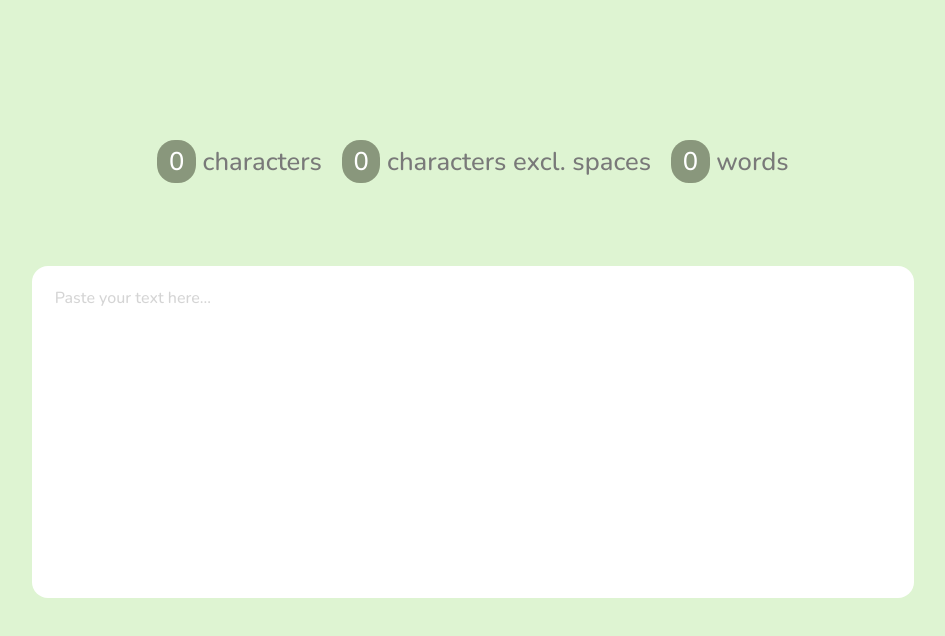
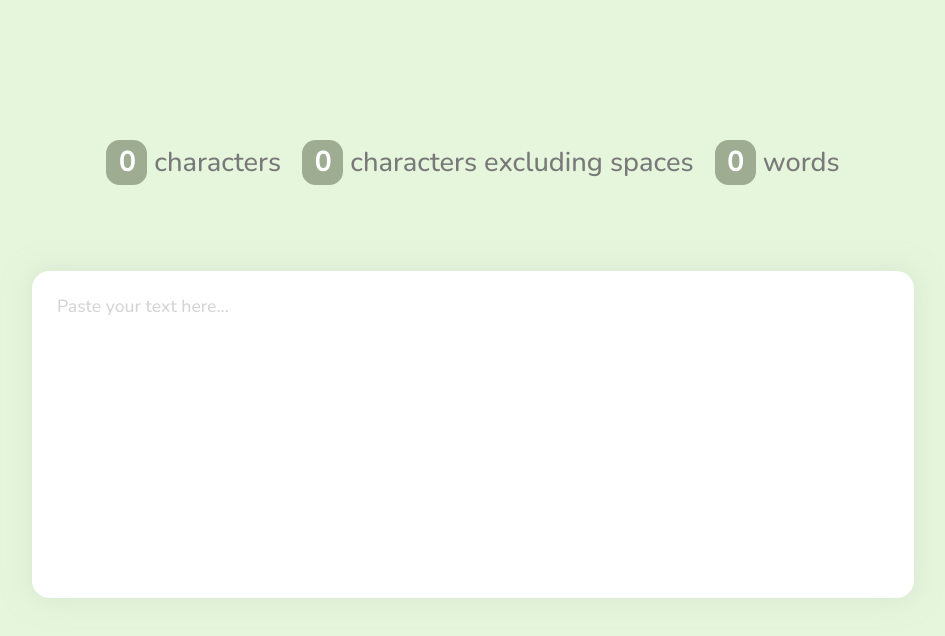
Before and after one commit to sanderbell/so-many-chars, a Vue app: page / in a window 1280 px wide. Shown: the top 636 px of the page, without its empty margins (167-1112 px from the left). Built offline with nearby package versions, Linux system fonts and the light colour scheme.

Commit message:
More Style Tweaks

```diff
--- a/src/components/TextCounter.vue
+++ b/src/components/TextCounter.vue
@@ -5,7 +5,7 @@
         }} &nbsp;
         <span class="digit">{{ text.replace(/[\s\n]/g, '').length }}</span>
         {{ text.replace(/[\s\n]/g, '').length === 1 ? 'character' : 'characters'
-        }} excl. spaces &nbsp;
+        }} excluding spaces &nbsp;
         <span class="digit">{{ text.split(/[\p{L}0-9_-]+/u).length - 1 }}</span>
         {{ (text.split(/[\p{L}0-9_-]+/u).length - 1 === 1) ? 'word' : 'words' }}
     </p>
@@ -40,7 +40,7 @@ html {
 
 body {
     align-items: center;
-    background-color: #def4d2;
+    background-color: #def4d2c5;
     color: #797979;
     display: flex;
     height: 100%;
@@ -69,16 +69,16 @@ body {
 }
 
 #count {
-    font-size: 1.6em;
-    padding-bottom: 3.4em;
+    font-size: 1.7em;
+    padding-bottom: 3.3em;
 }
 
 .digit {
-    background-color: #839075ec;
-    border-radius: 0.7em;
+    background-color: #839075b6;
+    border-radius: 0.5em;
     color: #fff;
     padding: 0.15em 0.45em;
-
+    font-weight: bold;
 }
 
 #text-container {
@@ -89,7 +89,6 @@ body {
 #text {
     border: none;
     border-radius: 1em;
-    /* box-shadow: 0px 0px 3em #c4c4c476; */
     color: #797979;
     font-family: 'Nunito', sans-serif;
     height: 85%;
@@ -99,7 +98,9 @@ body {
     resize: none;
     transition: box-shadow 1.3s;
     width: 100%;
-    font-size: 1rem;
+    font-size: 1.1rem;
+    box-shadow: 0px 0px 1.5em #cfd8c693;
+
 }
 
 #text:focus,
```
